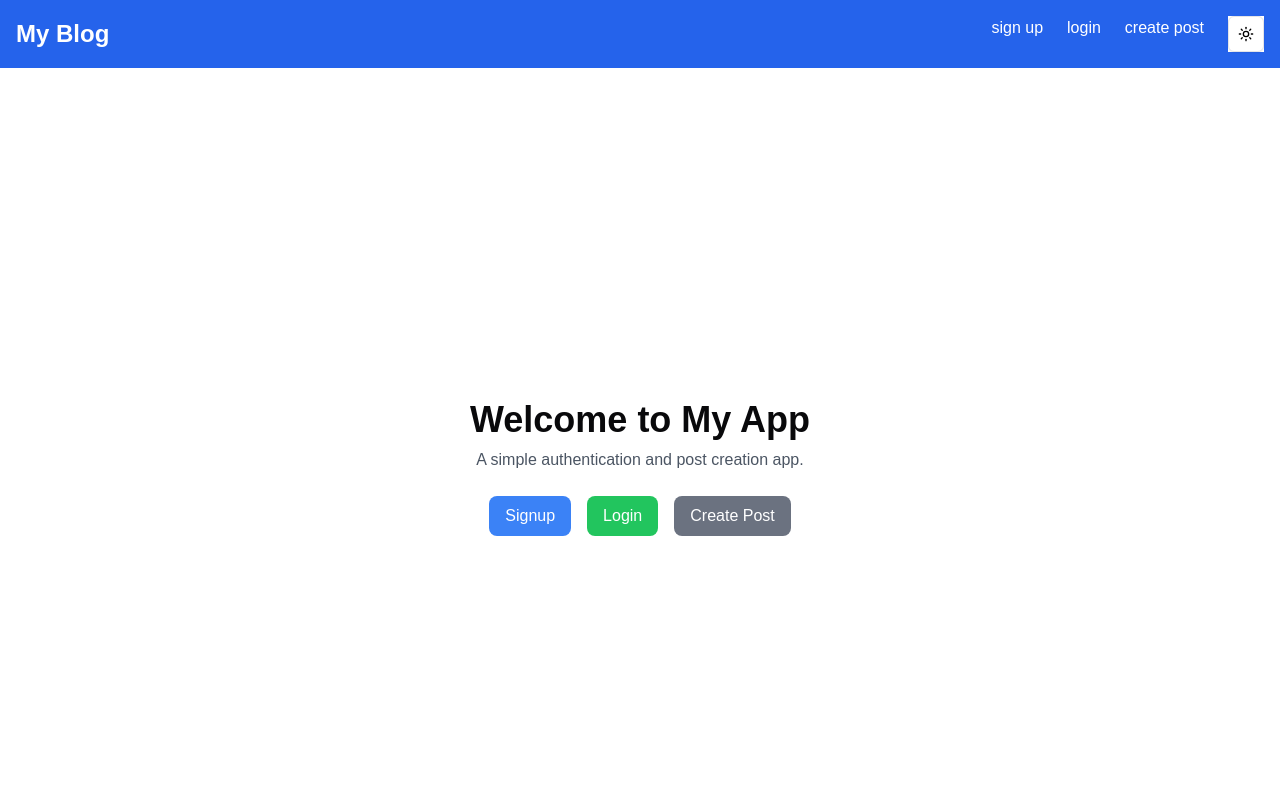
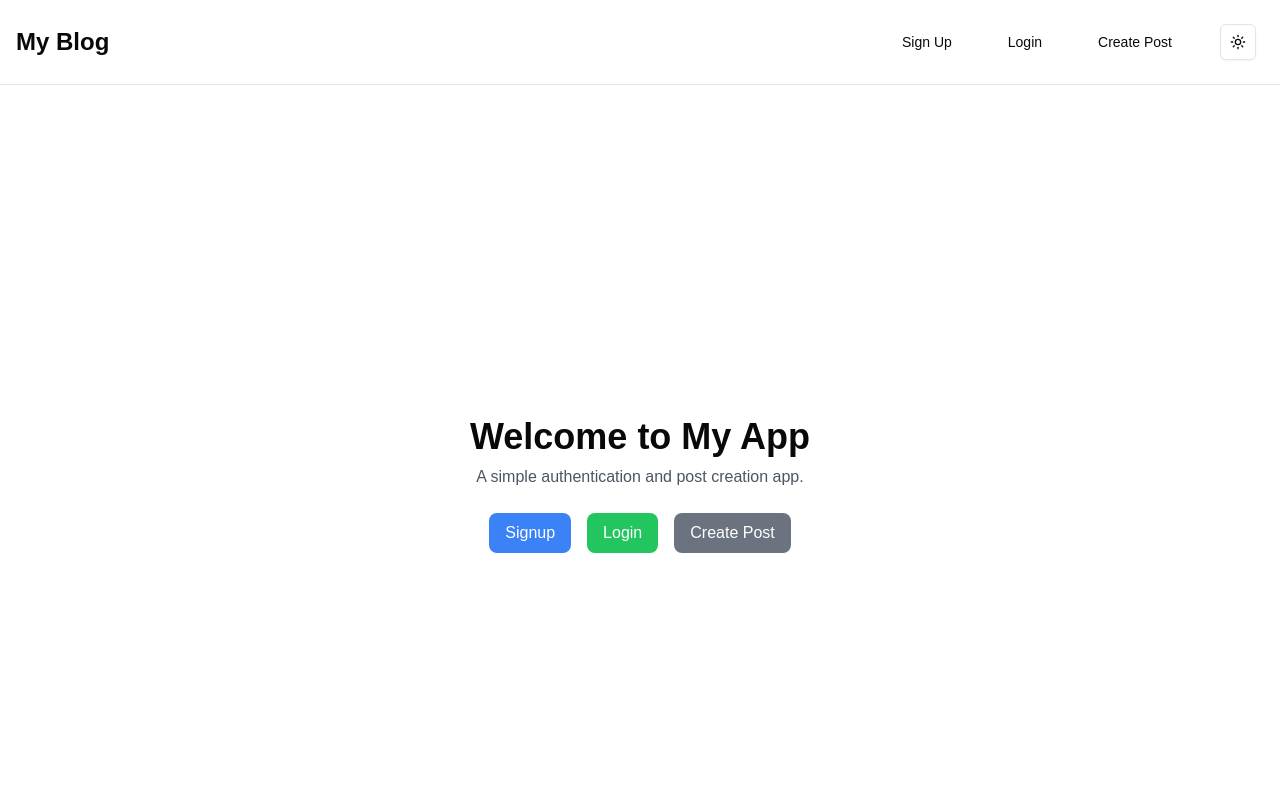
Before and after one commit to luqmanmatloob/nestjs-nextjs-jwt-crud-example, a Next.js app in the folder client/: page / in a window 1280 px wide. Shown: the top 800 px of the page. Built offline with nearby package versions, Linux system fonts and the light colour scheme.

Commit message:
client : updated

```diff
--- a/client/src/components/layout/Header.tsx
+++ b/client/src/components/layout/Header.tsx
@@ -1,24 +1,33 @@
-import React from 'react';
-import { ModeToggle } from '../ModeToggle';
+import React from "react";
+import { ModeToggle } from "@/components/ModeToggle";
+import { Button } from "@/components/ui/button";
 
 const Header = () => {
   return (
-        <header className="bg-blue-600 text-white p-4">
+    <header className="border-b p-4">
       <nav className="container mx-auto flex justify-between items-center">
-                <a href="/" className="text-2xl font-semibold">My Blog</a>
+        <a href="/" className="text-2xl font-semibold">
+          My Blog
+        </a>
         <ul className="flex space-x-6">
-                    <li><a href="/signup" className="hover:text-gray-200">sign up</a></li>
-                    <li><a href="/login" className="hover:text-gray-200">login</a></li>
-                    <li><a href="/create-post" className="hover:text-gray-200">create post</a></li>
-                    <li className=
-                    "bg-white text-black  dark:bg-blue-600 dark:text-white"
-                    >
-
+          <li className="flex items-center">
+            <Button asChild variant="ghost" >
+              <a href="/signup">Sign Up</a>
+            </Button>
+          </li>
+          <li className="flex items-center">
+            <Button asChild variant="ghost">
+              <a href="/login">Login</a>
+            </Button>
+          </li>
+          <li className="flex items-center">
+            <Button asChild variant="ghost">
+              <a href="/create-post">Create Post</a>
+            </Button>
+          </li>
+          <li className="p-2 rounded-md ">
             <ModeToggle />
           </li>
-
-
-
         </ul>
       </nav>
     </header>
```
Lines whose indentation alone changed are shown as unchanged.
